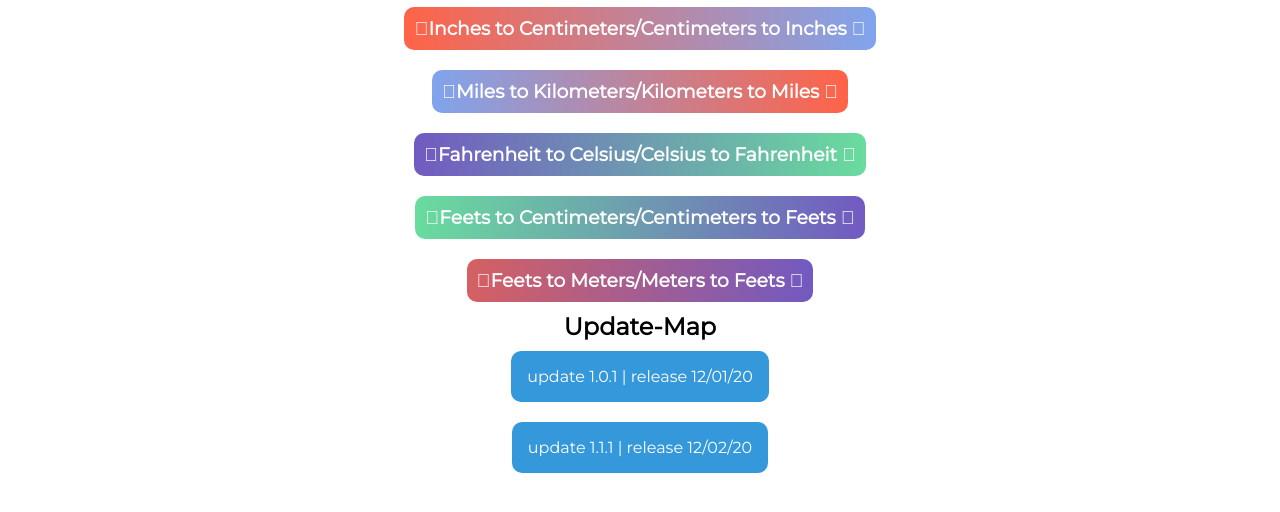
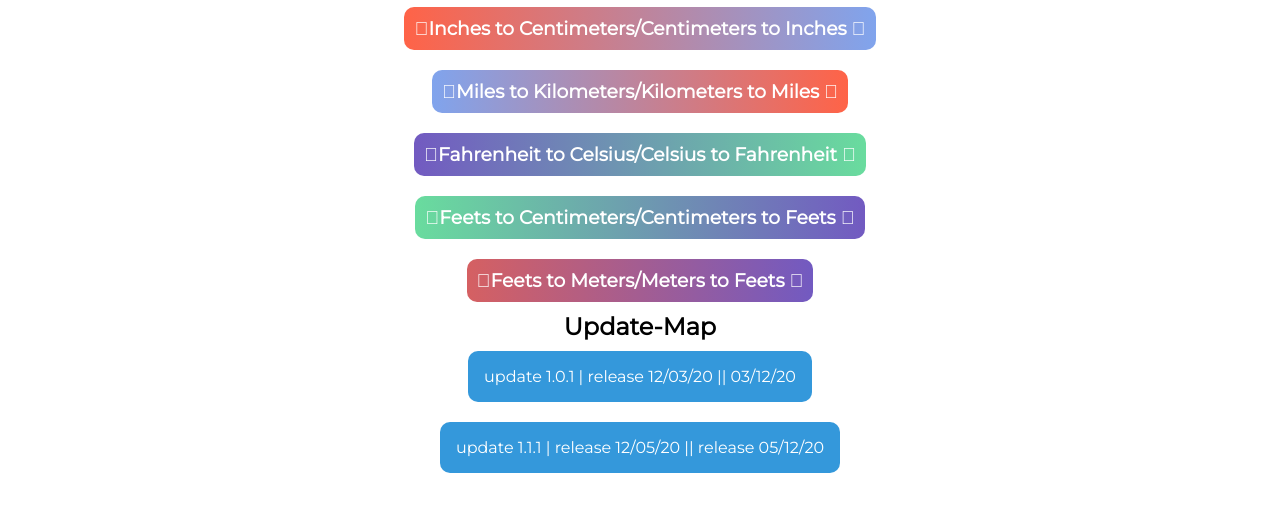
Before and after one commit to PatoGordo/conversion-tools, a plain HTML site: page index.html in a window 1280 px wide. Shown: the part 112-624 px from the top of the page. Drawn offline with nearby package versions, Linux system fonts and the light colour scheme.

Commit message:
v1.0.0.6

```diff
--- a/index.html
+++ b/index.html
@@ -38,7 +38,7 @@
                 </a>
                 <h2>Update-Map</h2>
                 <div class="dropdown">
-                    <button onclick="dropdown()" class="dropbtn">update 1.0.1 |  release 12/01/20</button>
+                    <button onclick="dropdown()" class="dropbtn">update 1.0.1 |  release 12/03/20 || 03/12/20</button>
                     <div id="myDropdown" class="dropdown-content">
                         <a>+ Pounds to Kilograms</a>
                         <a>+ Pounds to Grams</a>
@@ -55,7 +55,7 @@
                     </div>
                 </div>
                 <div class="dropdown">
-                    <button onclick="dropdown2()" class="dropbtn2">update 1.1.1 |  release 12/02/20</button>
+                    <button onclick="dropdown2()" class="dropbtn2">update 1.1.1 |  release 12/05/20 || release 05/12/20</button>
                     <div id="myDropdown2" class="dropdown-content2">
                         <a>+ Pounds to Newtons</a>
                         <a>+ Newtons to Kilograms</a>
```
